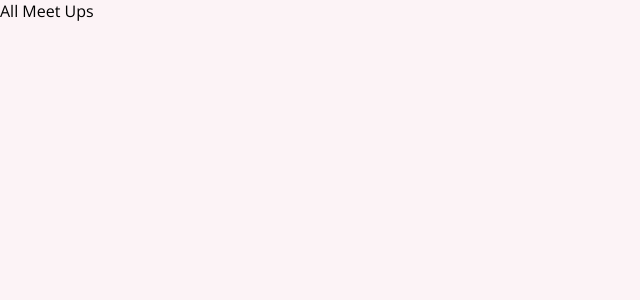
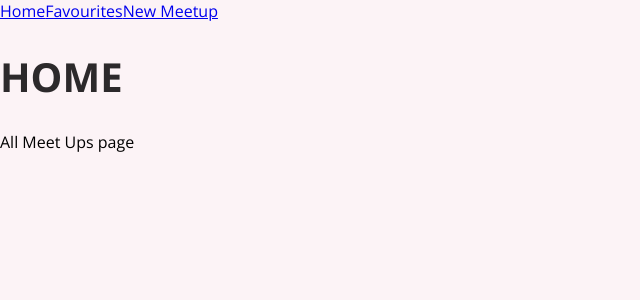
Before and after one commit to afolabiopakunle/react-003, a React (Create React App) app: page / in a window 1280 px wide. Shown: the top 300 px of the page, without its empty margins (0-640 px from the left). Built offline with nearby package versions, Linux system fonts and the light colour scheme.

Commit message:
Switcher included

```diff
--- a/src/App.js
+++ b/src/App.js
@@ -1,14 +1,27 @@
-import React from "react";
-import "./style.css";
-import {Route} from 'react-router-dom';
+import React from 'react';
+import './style.css';
+import { Route, Switch } from 'react-router-dom';
 import AllMeetUps from './pages/AllMeetUps';
+import Favourites from './pages/Favourites';
+import NewMeetUp from './pages/NewMeetUp';
 
 export default function App() {
   return (
-
-      <Route path='/'>
-          <AllMeetUps />
-        </Route>
-
+    <div>
+      <a href="/">Home</a>
+      <a href="/favourites">Favourites</a>
+      <a href="/new-meetup">New Meetup</a>
+      <Switch>
+      <Route path="/" exact>
+        <AllMeetUps />
+      </Route>
+      <Route path="/favourites">
+        <Favourites />
+      </Route>
+      <Route path="/new-meetup">
+        <NewMeetUp />
+      </Route>
+      </Switch>
+    </div>
   );
 }
--- a/src/pages/AllMeetUps.js
+++ b/src/pages/AllMeetUps.js
@@ -1,7 +1,9 @@
 import React from 'react';
 
 function AllMeetUps() {
-  return <div>All Meet Ups</div>
+  return <div>
+    <h1>HOME</h1>
+    All Meet Ups page</div>
 }
 
 export default AllMeetUps;
--- a/src/pages/Favourites.js
+++ b/src/pages/Favourites.js
@@ -1,7 +1,7 @@
 import React from 'react';
 
 function Favourites() {
-  return <div>Favourites</div>
+  return <div>Welcome to favourites page</div>
 }
 
 export default Favourites;
--- a/src/pages/NewMeetUp.js
+++ b/src/pages/NewMeetUp.js
@@ -1,7 +1,7 @@
 import React from 'react';
 
 function NewMeetUp() {
-  return <div>New Meet Up</div>
+  return <div>Welcome to new Meet Up page</div>
 }
 
 export default NewMeetUp;
```
